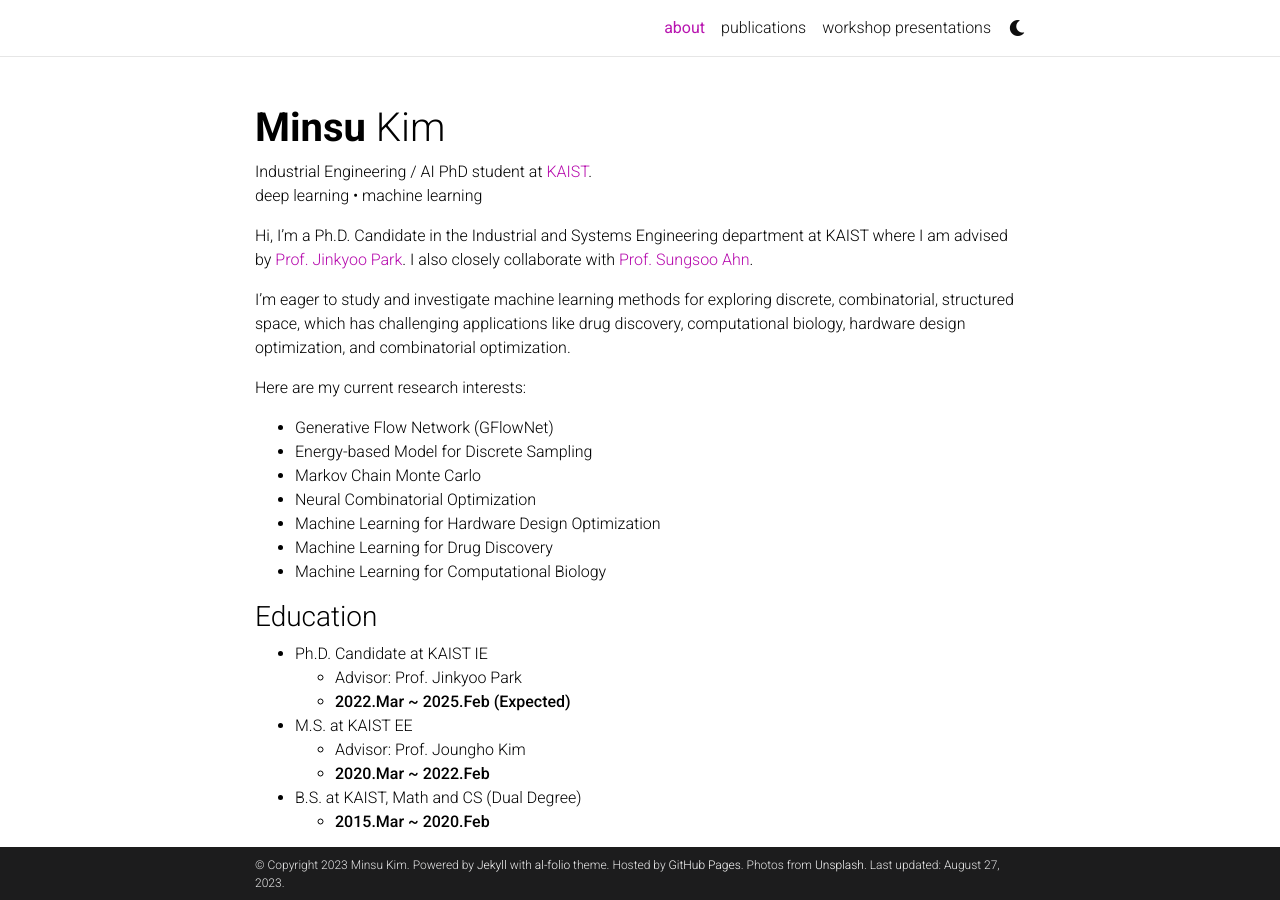
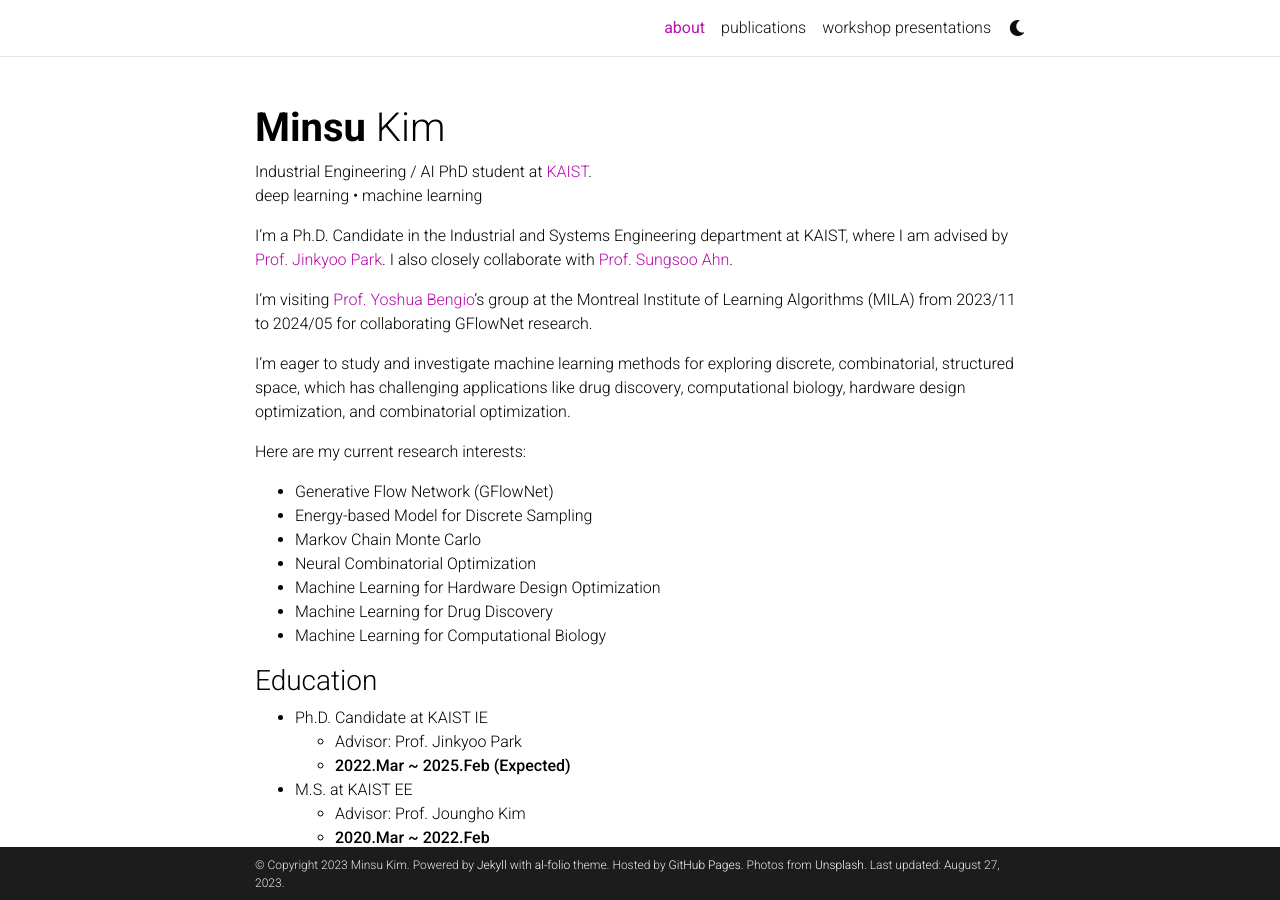
Before and after one commit to minsuukim/minsuukim.github.io, a Jekyll site: the page built from _pages/about.md, in a window 1280 px wide and 900 px high. Built offline with Jekyll 4.4.1, drawn with Linux system fonts in a browser that asks for light colours; comment, search, counter and statistics services are not loaded; a style sheet for code colours, icons or effects is not loaded.

Commit message:
Update about.md

```diff
--- a/_pages/about.md
+++ b/_pages/about.md
@@ -18,7 +18,10 @@ social: true  # includes social icons at the bottom of the page
 ---
 
 
-Hi, I’m a Ph.D. Candidate in the Industrial and Systems Engineering department at KAIST where I am advised by <a href="http://silab.kaist.ac.kr/our-team/">Prof. Jinkyoo Park</a>. I also closely collaborate with <a href="https://sites.google.com/view/sungsooahn0215/home">Prof. Sungsoo Ahn</a>.
+
+I’m a Ph.D. Candidate in the Industrial and Systems Engineering department at KAIST, where I am advised by <a href="http://silab.kaist.ac.kr/our-team/">Prof. Jinkyoo Park</a>. I also closely collaborate with <a href="https://sites.google.com/view/sungsooahn0215/home">Prof. Sungsoo Ahn</a>.
+
+I'm visiting <a href="https://yoshuabengio.org/">Prof. Yoshua Bengio</a>'s group at the Montreal Institute of Learning Algorithms (MILA) from 2023/11 to 2024/05 for collaborating GFlowNet research.
 
 I'm eager to study and investigate machine learning methods for exploring discrete, combinatorial, structured space, which has challenging applications like drug discovery, computational biology, hardware design optimization, and combinatorial optimization.
 
```
